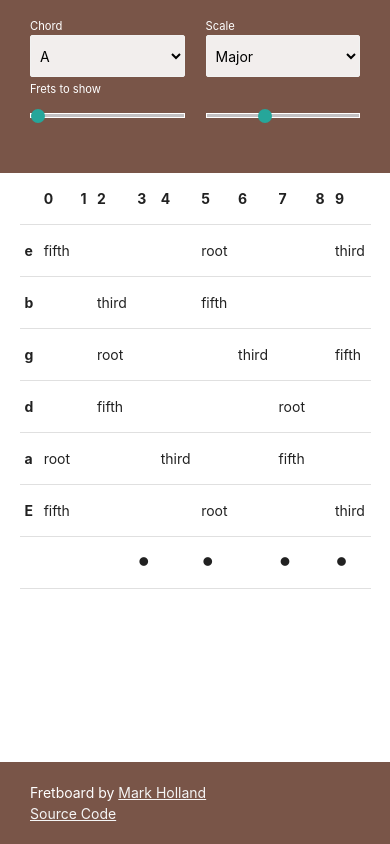
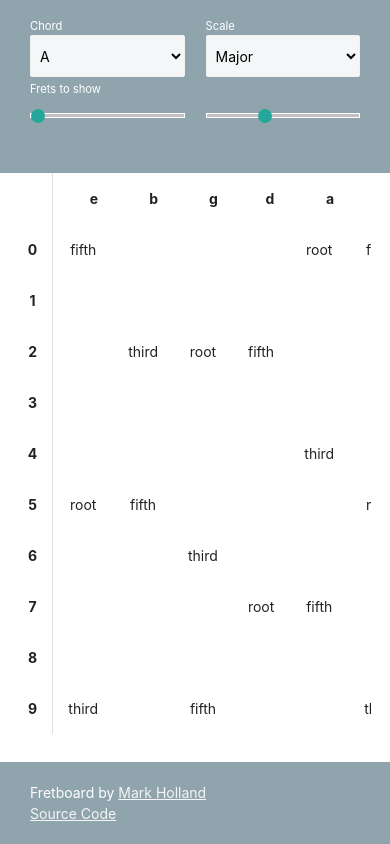
Before and after one commit to allegromanontroppo/fretboard, a React (Create React App) app: page / in a window 390 px wide. Built offline with nearby package versions, Linux system fonts and the light colour scheme.

Commit message:
Header colour and responsive table

```diff
--- a/src/app/index.tsx
+++ b/src/app/index.tsx
@@ -43,7 +43,7 @@ function Index() {
       </header>
 
       <main className="container">
-        <table>
+        <table className="centered responsive-table">
           <thead>
             <tr>
               <th></th>
--- a/src/styles/index.scss
+++ b/src/styles/index.scss
@@ -12,8 +12,8 @@ header {
 
 header,
 .page-footer {
-  @extend .brown;
-  // @extend .lighten-4;
+  @extend .blue-grey;
+  @extend .lighten-2;
 
   label {
     @extend .white-text;
```
